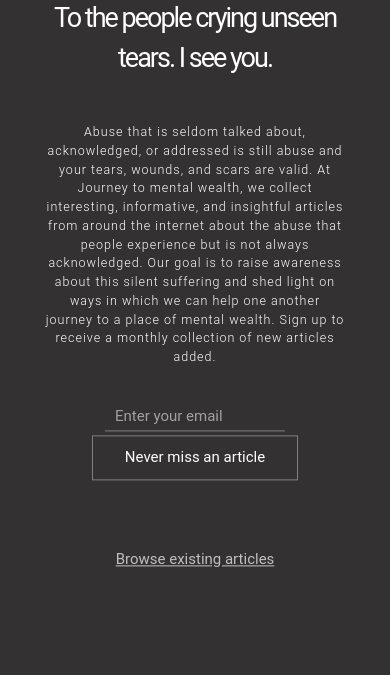
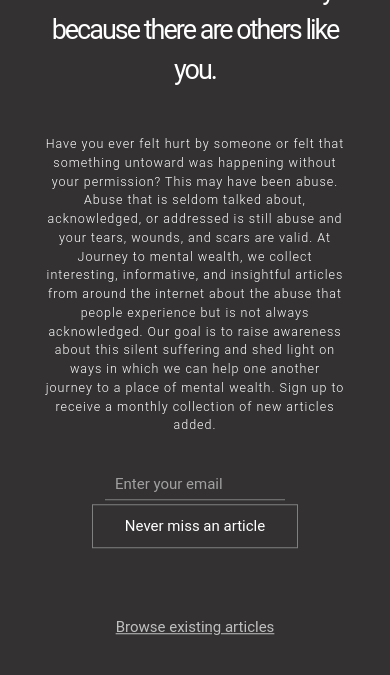
Before and after one commit to software-for-change/mental-health, a PHP site: page / in a window 390 px wide. Shown: the part 167-842 px from the top of the page. Before the commit the page ends 734 px from the top, so only its background shows below. Run offline with PHP 8.4, Linux system fonts and the light colour scheme.

Commit message:
edited the start text

```diff
--- a/index.html
+++ b/index.html
@@ -43,11 +43,11 @@
 
         </div>
         <div class="w3-display-middle">
-            <h1 class="index-heading">To the people crying unseen tears. I see you.</h1><br>
+            <h1 class="index-heading">You don't have to be confused and suffer silently because there are others like you.</h1><br>
             <p class="index-text">
-                Abuse that is seldom talked about, acknowledged, or addressed is still abuse and your tears, wounds, and scars are valid. At Journey to mental wealth, we collect interesting, informative, and insightful articles from around the internet about the abuse
-                that people experience but is not always acknowledged. Our goal is to raise awareness about this silent suffering and shed light on ways in which we can help one another journey to a place of mental wealth. Sign up to receive a monthly
-                collection of new articles added.
+                Have you ever felt hurt by someone or felt that something untoward was happening without your permission? This may have been abuse. Abuse that is seldom talked about, acknowledged, or addressed is still abuse and your tears, wounds, and scars are valid.
+                At Journey to mental wealth, we collect interesting, informative, and insightful articles from around the internet about the abuse that people experience but is not always acknowledged. Our goal is to raise awareness about this silent
+                suffering and shed light on ways in which we can help one another journey to a place of mental wealth. Sign up to receive a monthly collection of new articles added.
 
             </p>
             <br>
--- a/style.css
+++ b/style.css
@@ -859,11 +859,11 @@ input[class=email-submit] {
         padding-bottom: 20px;
         margin-top: 0;
     }
+    .category-heading h1 {
+        letter-spacing: 0px;
+        font-size: medium;
     }
-
-
     /* ********** about page and recommend page ***************** */
-
     .about-card,
     .recommend-card {
         display: block;
@@ -873,44 +873,30 @@ input[class=email-submit] {
         margin-top: 30%;
         font-size: small;
     }
-
-
     /* re-size the heading for the recommned page */
-
     .form h1 {
         letter-spacing: 0px;
         font-size: medium;
     }
-
-
     /***************category-help page********************  */
-
     .wilderness-fly img {
         display: none;
     }
-
     .category-fly {
         text-align: center;
         margin-left: 0px;
         margin-top: 5%;
     }
-
     .category-fly img {
         height: 100px;
         width: 100px;
     }
-
     .category-heading {
         margin-top: 10%;
     }
-
     .category-header-sec {
         padding-bottom: 50px;
     }
-
-.category-heading h1 {
-    letter-spacing: 0px;
-    font-size: medium;
 }
 
 
```
Lines whose indentation alone changed are shown as unchanged.
